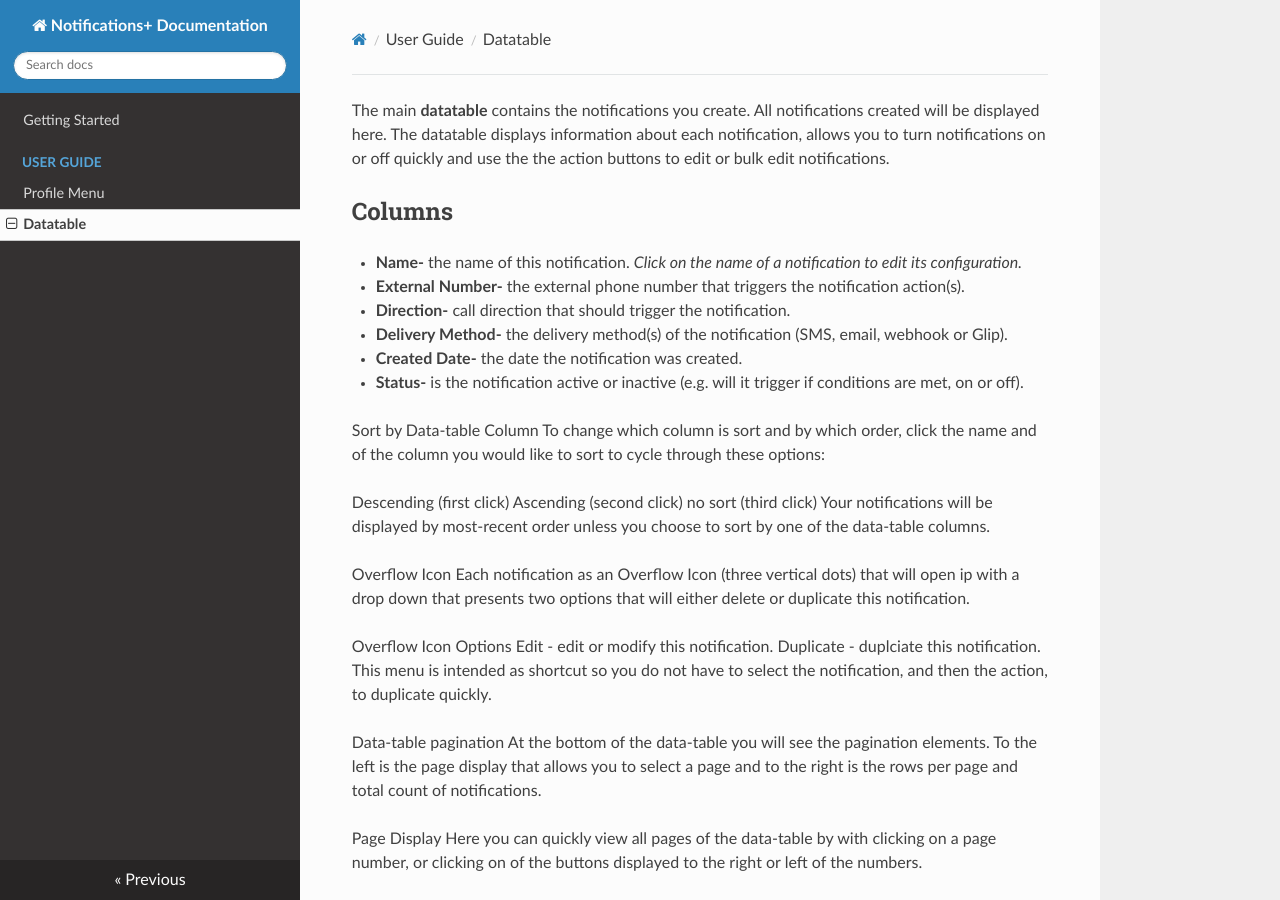
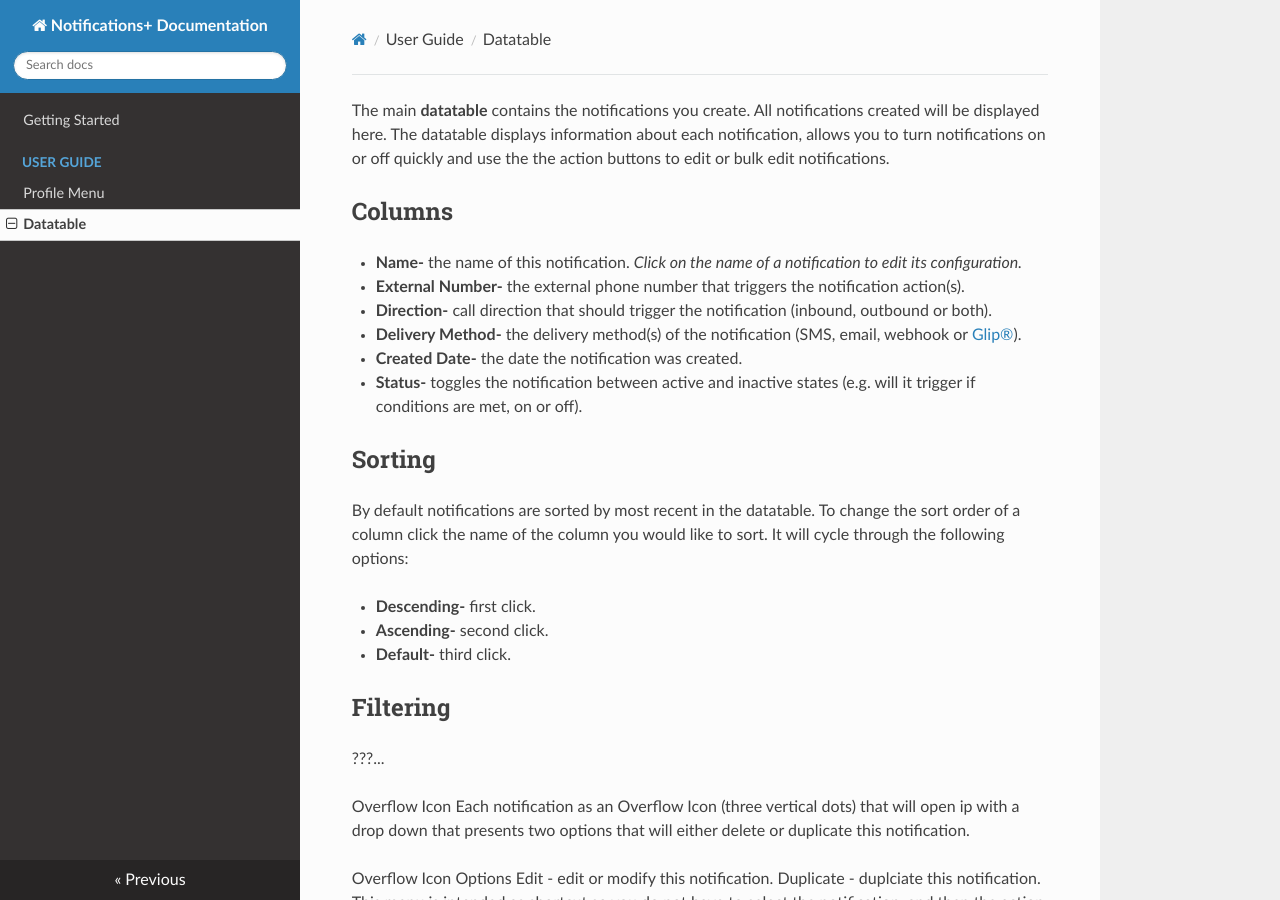
Before and after one commit to RingCentral-Pro-Services/notificationsplus-docs, an MkDocs documentation site: the page built from docs/user-guide/datatable.md, in a window 1280 px wide and 900 px high. Built offline with MkDocs 1.6.1, drawn with Linux system fonts in a browser that asks for light colours; nearby versions of some CDN libraries.

Commit message:
Adding pages

```diff
--- a/docs/user-guide/datatable.md
+++ b/docs/user-guide/datatable.md
@@ -3,18 +3,20 @@ The main **datatable** contains the notifications you create. All notifications
 ## Columns
 * **Name-** the name of this notification. *Click on the name of a notification to edit its configuration.*
 * **External Number-** the external phone number that triggers the notification action(s).
-* **Direction-** call direction that should trigger the notification.
-* **Delivery Method-** the delivery method(s) of the notification (SMS, email, webhook or Glip).
+* **Direction-** call direction that should trigger the notification (inbound, outbound or both).
+* **Delivery Method-** the delivery method(s) of the notification (SMS, email, webhook or [Glip®](https://app.ringcentral.com)).
 * **Created Date-** the date the notification was created.
-* **Status-** is the notification active or inactive (e.g. will it trigger if conditions are met, on or off).
+* **Status-** toggles the notification between active and inactive states (e.g. will it trigger if conditions are met, on or off).
 
-Sort by Data-table Column
-To change which column is sort and by which order, click the name and of the column you would like to sort to cycle through these options:
+## Sorting
+By default notifications are sorted by most recent in the datatable. To change the sort order of a column click the name of the column you would like to sort. It will cycle through the following options:
 
-Descending (first click)
-Ascending (second click)
-no sort (third click)
-Your notifications will be displayed by most-recent order unless you choose to sort by one of the data-table columns.
+* **Descending-** first click.
+* **Ascending-** second click.
+* **Default-** third click.
+
+## Filtering
+???...
 
 Overflow Icon
 Each notification as an Overflow Icon (three vertical dots) that will open ip with a drop down that presents two options that will either delete or duplicate this notification.
```
